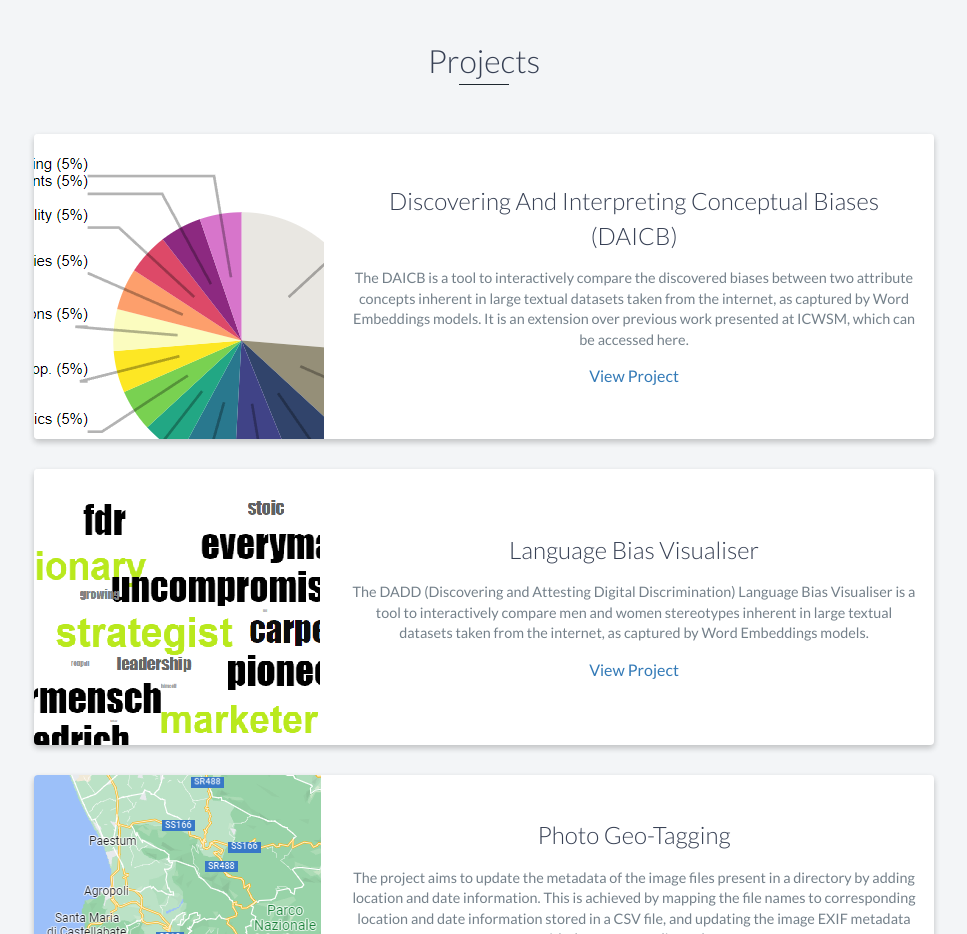
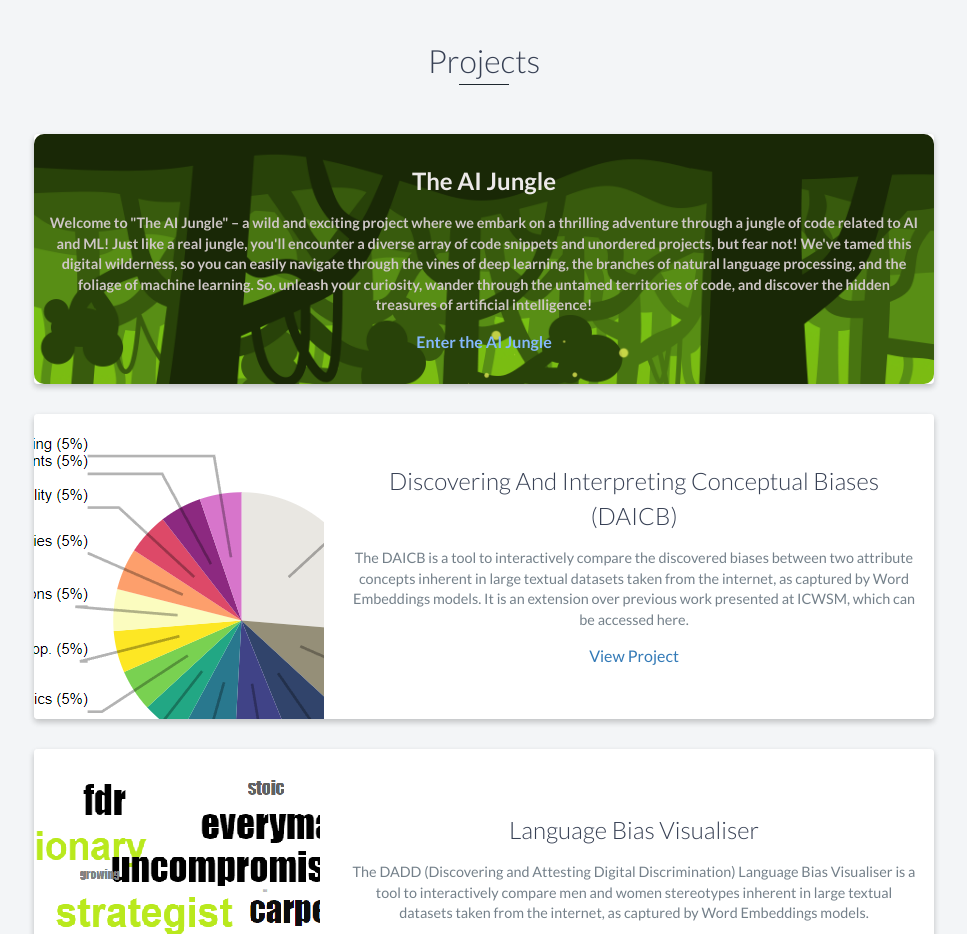
Before and after one commit to xfold/xfold.github.io, a website: page index.html in a window 1280 px wide. Shown: the part 3780-4714 px from the top of the page, without its empty margins (156-1123 px from the left). Drawn offline with nearby package versions, Linux system fonts and the light colour scheme.

Commit message:
updated the ai jungle as a project

```diff
--- a/index.html
+++ b/index.html
@@ -40,7 +40,7 @@
                 <a href="#projects">Projects</a>
             </li>
             <li>
-                <a href="https://xfold.github.io/the-ai-jungle/" target="_blank" style="background-image: url('images/jgl3_light.jpg'); border-radius: 10px; font-weight: bold;font-size: 16px;">
+                <a href="#projects" target="_blank" style="background-image: url('images/jgl3_light.jpg'); border-radius: 10px; font-weight: bold;font-size: 16px;">
                     The AI Jungle
                 </a>
             </li>
@@ -51,7 +51,12 @@
 
     <div id="lead">
 
+
+
         <div id="lead-content">
+
+
+
             <h1>Xavier Ferrer</h1>
             <h2>Data Scientist / PhD Visiting Research Associate at King's College London</h2>
             <!--<a href="#" class="btn-rounded-white">Download Resume</a>-->
@@ -376,6 +381,22 @@
         <div class="container">
             <div class="row">
 
+                <div class="project no-image shadow-large">
+                    <!-- End .project-image -->
+                    <div class="project-info" style="background-image: url('images/jungle.jpg'); border-radius: 10px; font-weight: bold;font-size: 16px; background-size: cover;">
+                        <h3 style="color: #ece9e9; font-weight: bold;">The AI Jungle</h3>
+                        <p style="color: #cec6c6; ">
+                            Welcome to "The AI Jungle" – a wild and exciting project where we embark on a thrilling adventure through a jungle of code related to AI and ML!
+                            Just like a real jungle, you'll encounter a diverse array of code snippets and unordered projects, but fear not!
+                            We've tamed this digital wilderness, so you can easily navigate through the vines of deep learning, the branches of natural language processing,
+                            and the foliage of machine learning. So, unleash your curiosity, wander through the untamed territories of code,
+                            and discover the hidden treasures of artificial intelligence!
+                        </p>
+                        <a href="https://xfold.github.io/the-ai-jungle/" style="color: #84b8fc; font-weight: bold;">Enter the AI Jungle</a>
+                    </div>
+                </div>
+
+
                 <div class="project shadow-large">
                     <div class="project-image">
                         <img src="images/daic.png"/>
```
Also changed, not shown: images/jungle.jpg (added).
